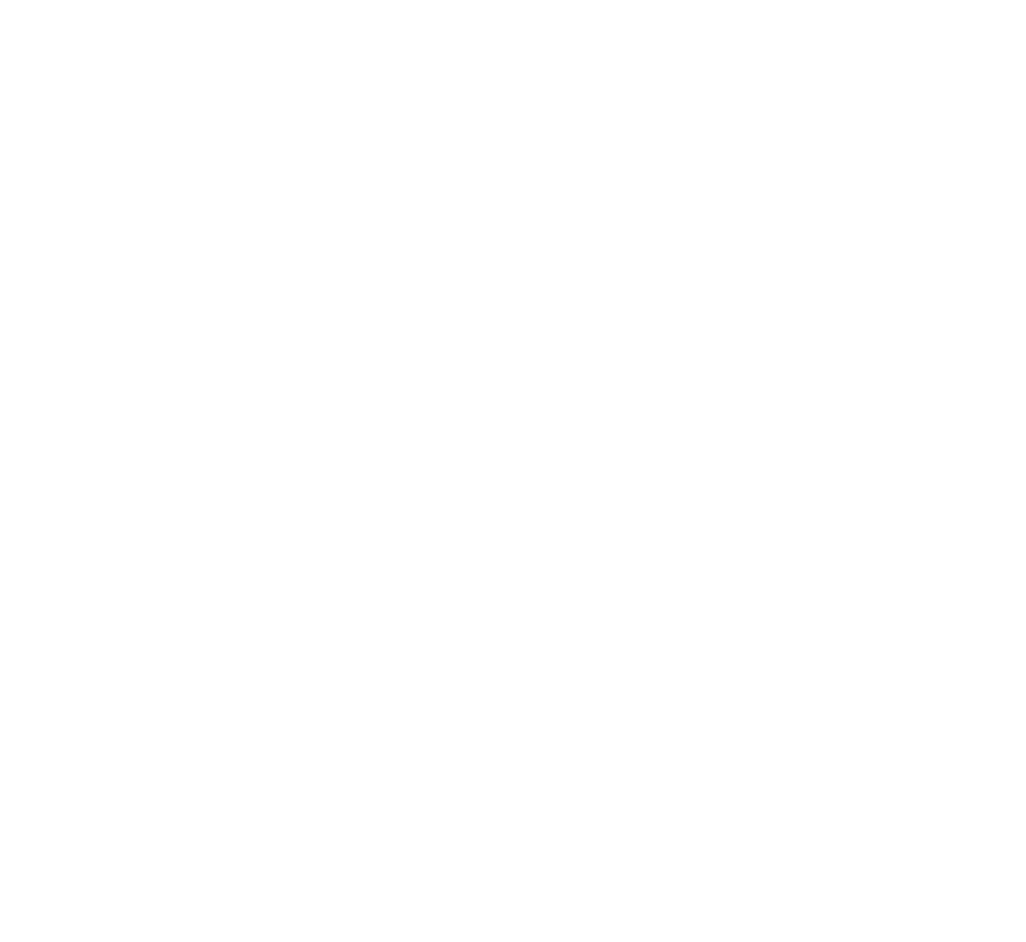
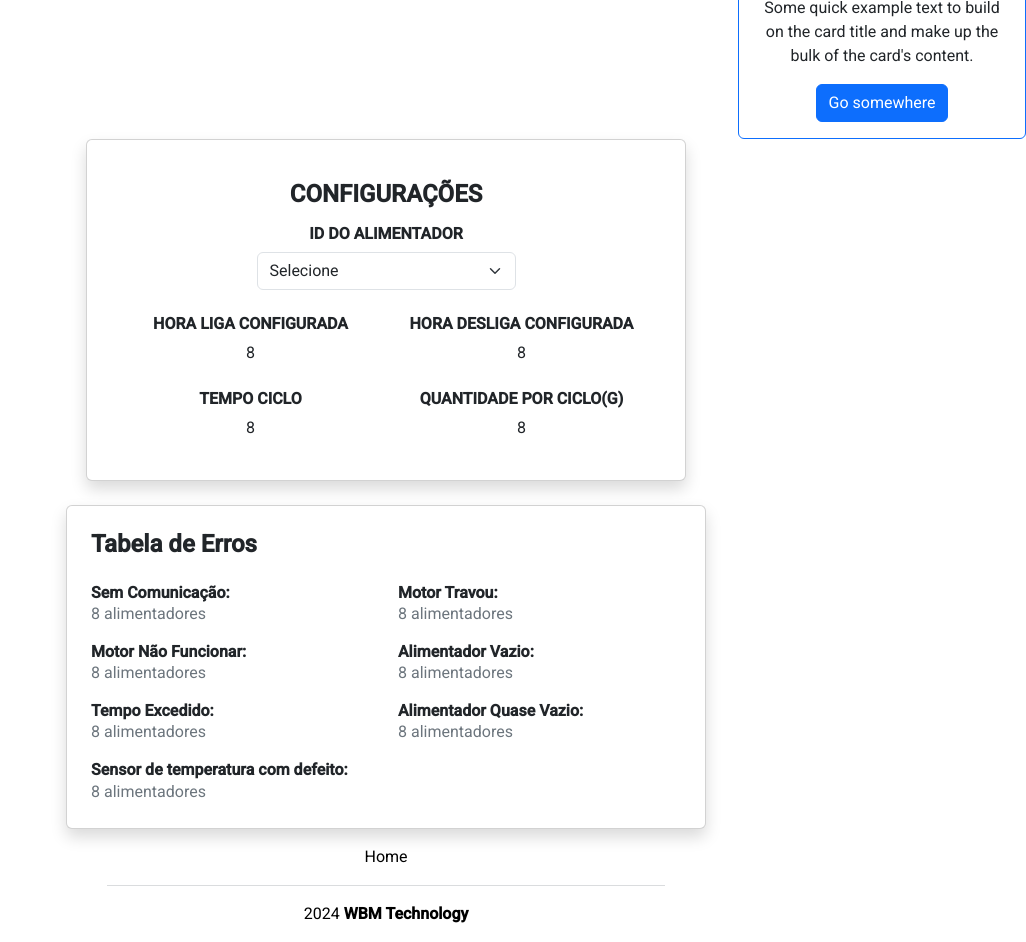
Before and after one commit to MrHitalo/wbm_technology, an Angular app in the folder frontend/: page /equipamento in a window 1280 px wide. Before the commit this address led to /. Shown: the part 340-1282 px from the top of the page, without its empty margins (254-1280 px from the left). Before the commit the page ends 800 px from the top, so only its background shows below. Built offline with nearby package versions, Linux system fonts and the light colour scheme.

Commit message:
teste pagina de equipamento

```diff
--- a/frontend/src/app/app.routes.ts
+++ b/frontend/src/app/app.routes.ts
@@ -1,10 +1,15 @@
 import { Routes } from '@angular/router';
 import { PainelComponent } from './pages/painel/painel.component';
 import { Component } from '@angular/core';
+import { EquipamentoComponent } from './pages/equipamento/equipamento.component';
 
 export const routes: Routes = [
     {
         path:'',
         component: PainelComponent
+    },
+    {
+        path:'equipamento',
+        component: EquipamentoComponent
     }
 ];
--- a/frontend/src/app/components/navbar/navbar.component.html
+++ b/frontend/src/app/components/navbar/navbar.component.html
@@ -29,7 +29,7 @@
         </ul>
         <form class="d-flex" role="search">
           <input class="form-control me-2" type="search" placeholder="Search" aria-label="Search">
-          <button class="btn btn-outline-success" type="submit">Search</button>
+          <button class="btn btn-outline-primary" type="submit">Search</button>
         </form>
       </div>
     </div>
--- /dev/null
+++ b/frontend/src/app/pages/equipamento/equipamento.component.html
@@ -0,0 +1,138 @@
+<body><p>equipamento works!</p>
+        <!-- /* card de equipamento  */ -->
+    <div class="d-flex justify-content-end ">
+        <div class="card border border-primary text-center" style="width: 18rem;">
+          <img src="assets/LOGO-OFC-WBM.png" class="card-img-top" alt="...">
+          <div class="card-body">
+            <h5 class="card-title">Card title</h5>
+            <p class="card-text">Some quick example text to build on the card title and make up the bulk of the card's content.</p>
+            <a href="#" class="btn btn-primary">Go somewhere</a>
+          </div>
+        </div>
+      </div>
+
+        <!-- /* configuracoes  */ -->
+
+    <div class="d-flex justify-content-center">
+    <div class="card shadow p-4" style="width: 600px;">
+        <div class="card-body text-center">
+
+        <h4 class="fw-bold mb-3">CONFIGURAÇÕES</h4>
+
+        <h6 class="fw-bold">ID DO ALIMENTADOR</h6>
+        <div class="mb-4">
+            <select class="form-select w-50 mx-auto">
+            <option selected>Selecione</option>
+            <option value="1">1</option>
+            <option value="2">2</option>
+            <option value="3">3</option>
+            </select>
+        </div>
+
+        <div class="row mb-4">
+            <div class="col-6">
+            <h6 class="fw-bold">HORA LIGA CONFIGURADA</h6>
+            <div>8</div>
+            </div>
+            <div class="col-6">
+            <h6 class="fw-bold">HORA DESLIGA CONFIGURADA</h6>
+            <div>8</div>
+            </div>
+        </div>
+
+        <div class="row">
+            <div class="col-6">
+            <h6 class="fw-bold">TEMPO CICLO</h6>
+            <div>8</div>
+            </div>
+            <div class="col-6">
+            <h6 class="fw-bold">QUANTIDADE POR CICLO(G)</h6>
+            <div>8</div>
+            </div>
+        </div>
+
+        </div>
+    </div>
+    </div>
+
+            <!-- /* Tabela de erros  */ -->
+    <div class="d-flex justify-content-center mt-4">
+    <div class="card shadow p-4" style="width: 40rem;">
+        <h4 class="fw-bold">Tabela de Erros</h4>
+
+        <div class="row mt-3">
+          <!-- Erro 1 -->
+          <div class="col-6 d-flex justify-content-between align-items-center">
+            <div>
+              <h6 class="fw-bold mb-0">Sem Comunicação:</h6>
+              <p class="mb-0 text-secondary">8 alimentadores</p>
+            </div>
+            <i class="fas fa-eye"></i>
+          </div>
+          <!-- Erro 2 -->
+          <div class="col-6 d-flex justify-content-between align-items-center">
+            <div>
+              <h6 class="fw-bold mb-0">Motor Travou:</h6>
+              <p class="mb-0 text-secondary">8 alimentadores</p>
+            </div>
+            <i class="fas fa-eye"></i>
+          </div>
+          <!-- Erro 3 -->
+          <div class="col-6 d-flex justify-content-between align-items-center mt-3">
+            <div>
+              <h6 class="fw-bold mb-0">Motor Não Funcionar:</h6>
+              <p class="mb-0 text-secondary">8 alimentadores</p>
+            </div>
+            <i class="fas fa-eye"></i>
+          </div>
+          <!-- Erro 4 -->
+          <div class="col-6 d-flex justify-content-between align-items-center mt-3">
+            <div>
+              <h6 class="fw-bold mb-0">Alimentador Vazio:</h6>
+              <p class="mb-0 text-secondary">8 alimentadores</p>
+            </div>
+            <i class="fas fa-eye"></i>
+          </div>
+          <!-- Erro 5 -->
+          <div class="col-6 d-flex justify-content-between align-items-center mt-3">
+            <div>
+              <h6 class="fw-bold mb-0">Tempo Excedido:</h6>
+              <p class="mb-0 text-secondary">8 alimentadores</p>
+            </div>
+            <i class="fas fa-eye"></i>
+          </div>
+          <!-- Erro 6 -->
+          <div class="col-6 d-flex justify-content-between align-items-center mt-3">
+            <div>
+              <h6 class="fw-bold mb-0">Alimentador Quase Vazio:</h6>
+              <p class="mb-0 text-secondary">8 alimentadores</p>
+            </div>
+            <i class="fas fa-eye"></i>
+          </div>
+          <!-- Erro 7 -->
+          <div class="col-12 d-flex justify-content-between align-items-center mt-3">
+            <div>
+              <h6 class="fw-bold mb-0">Sensor de temperatura com defeito:</h6>
+              <p class="mb-0 text-secondary">8 alimentadores</p>
+            </div>
+            <i class="fas fa-eye"></i>
+          </div>
+        </div>
+      </div>
+    </div>
+
+
+    <div class="container mt-auto">
+        <footer class="text-center text-black py-3 ">
+          <nav>
+            <a href="#" class="text-black text-decoration-none">Home</a>
+          </nav>
+          <hr class="border-secondary mx-auto w-50">
+          <p class="mb-0">
+            <i class="bi bi-c-circle"></i> 2024 <strong>WBM Technology</strong>
+          </p>
+        </footer>
+      </div>
+
+
+</body>
--- a/frontend/src/app/pages/painel/painel.component.ts
+++ b/frontend/src/app/pages/painel/painel.component.ts
@@ -33,7 +33,7 @@ export class PainelComponent implements OnInit {
   }
 
   public carregarDados() {
-    this.http.get<{ data: any }>('http://localhost:3000/api/modbus/data').subscribe({
+    this.http.get<{ data: any }>('http://localhost:3000/moduloMestre/todos').subscribe({
       next: (res) => {
         this.dadosModbus = res.data;
         this.dispositivosFormatados = Object.entries(res.data).map(([key, value]) => ({
```
Also changed, not shown: frontend/src/app/pages/equipamento/equipamento.component.ts (added, +11 -0 lines), frontend/src/app/pages/equipamento/equipamento.component.css (added), 2 other files (tests, documents, lock files or other folders).
